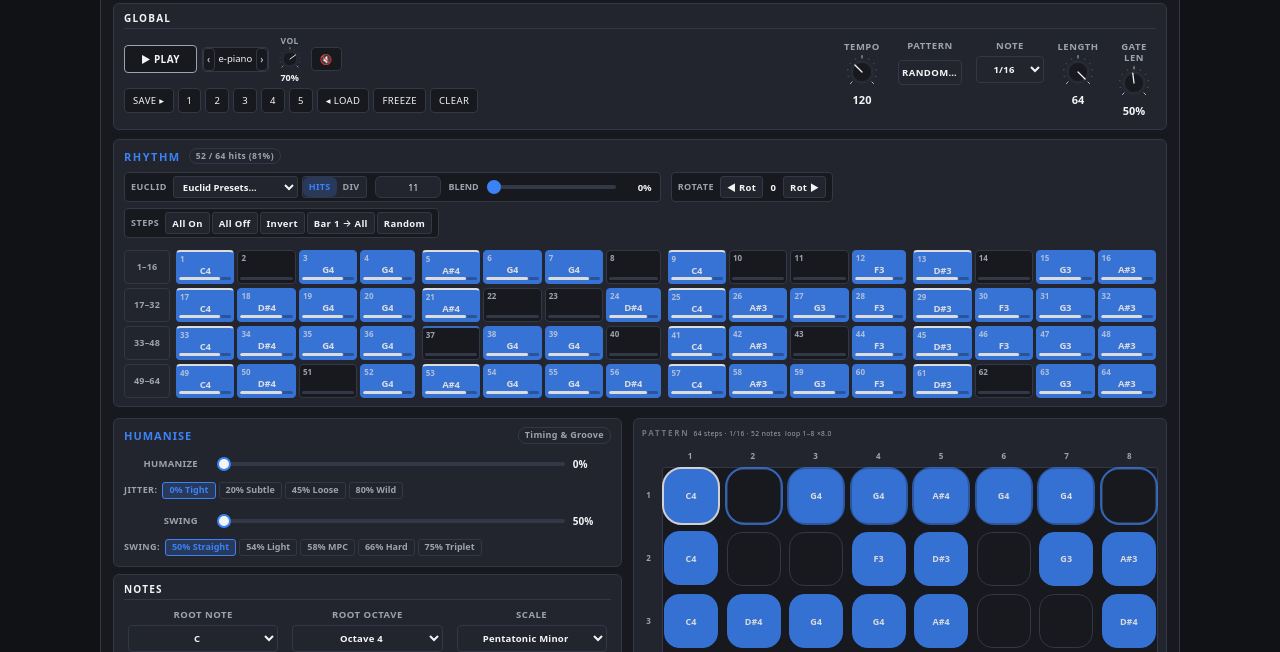
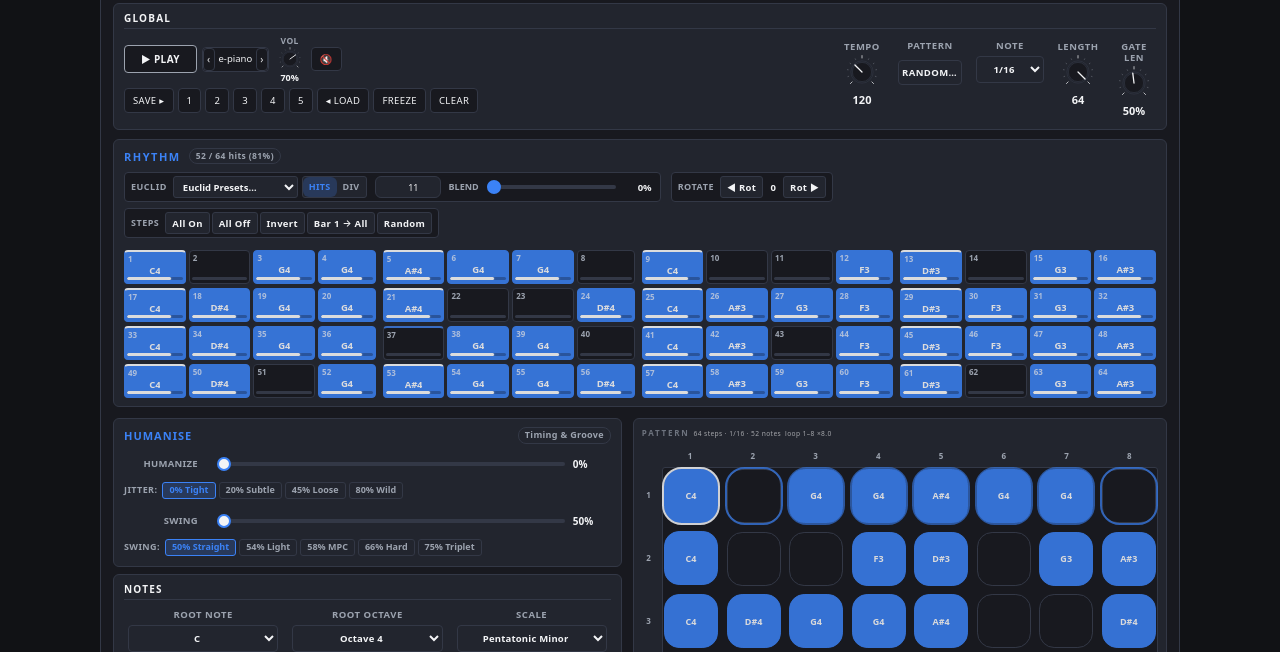
Before and after one commit to JasmineElm/fm1-pulses, a website: page index.html in a window 1280 px wide. Both pictures are taken after a click on the element 286 px from the left and 300 px from the top of the page. Shown: the part 71-723 px from the top of the page. Drawn offline with Linux system fonts and the light colour scheme.

Commit message:
Remove rhythm-bar-label elements

```diff
--- a/css/rack.css
+++ b/css/rack.css
@@ -1662,34 +1662,12 @@ body {
 .rhythm-row {
   display: flex;
   align-items: stretch;
-  gap: 6px;
-  width: 100%;
-}
-
-.rhythm-bar-label {
-  flex: 0 0 46px;
-  width: 46px;
-  display: flex;
-  align-items: center;
-  justify-content: center;
-  padding: 2px 4px;
-  background: var(--panel2);
-  border: 1px solid var(--line);
-  border-radius: 4px;
-  font-family: inherit;
-  user-select: none;
-}
-
-.rhythm-bar-range {
-  font-size: 9px;
-  font-weight: 600;
-  color: var(--dim);
-  font-variant-numeric: tabular-nums;
-  letter-spacing: 0.2px;
+  width: 100%;
 }
 
 .rhythm-row-steps {
-  flex: 1 1 auto;
+  flex: 1 1 100%;
+  width: 100%;
   display: grid;
   grid-template-columns: repeat(16, minmax(0, 1fr));
   gap: 3px;
--- a/index.html
+++ b/index.html
@@ -7,7 +7,7 @@
 <title>FM-1 Pulses</title>
 <link rel="icon" href="data:,">
 <link rel="stylesheet" href="css/style.css?v=102">
-<link rel="stylesheet" href="css/rack.css?v=245">
+<link rel="stylesheet" href="css/rack.css?v=246">
 </head>
 <body>
 <div class="case">
@@ -142,6 +142,6 @@
     </div>
   </section>
 </div>
-<script type="module" src="js/rack.js?v=245"></script>
+<script type="module" src="js/rack.js?v=246"></script>
 </body>
 </html>
--- a/js/rhythm.js
+++ b/js/rhythm.js
@@ -826,14 +826,6 @@ export function initRhythm(containerEl) {
     const row = document.createElement("div");
     row.className = "rhythm-row";
 
-    // Row Label
-    const barLabel = document.createElement("div");
-    barLabel.className = "rhythm-bar-label";
-    const barRange = document.createElement("span");
-    barRange.className = "rhythm-bar-range";
-    barRange.textContent = `${bar * 16 + 1}–${(bar + 1) * 16}`;
-    barLabel.appendChild(barRange);
-
     // Row Steps (16 buttons)
     const stepsWrap = document.createElement("div");
     stepsWrap.className = "rhythm-row-steps";
@@ -877,7 +869,7 @@ export function initRhythm(containerEl) {
       stepsWrap.appendChild(btn);
     }
 
-    row.append(barLabel, stepsWrap);
+    row.appendChild(stepsWrap);
     gridContainer.appendChild(row);
   }
 
```
